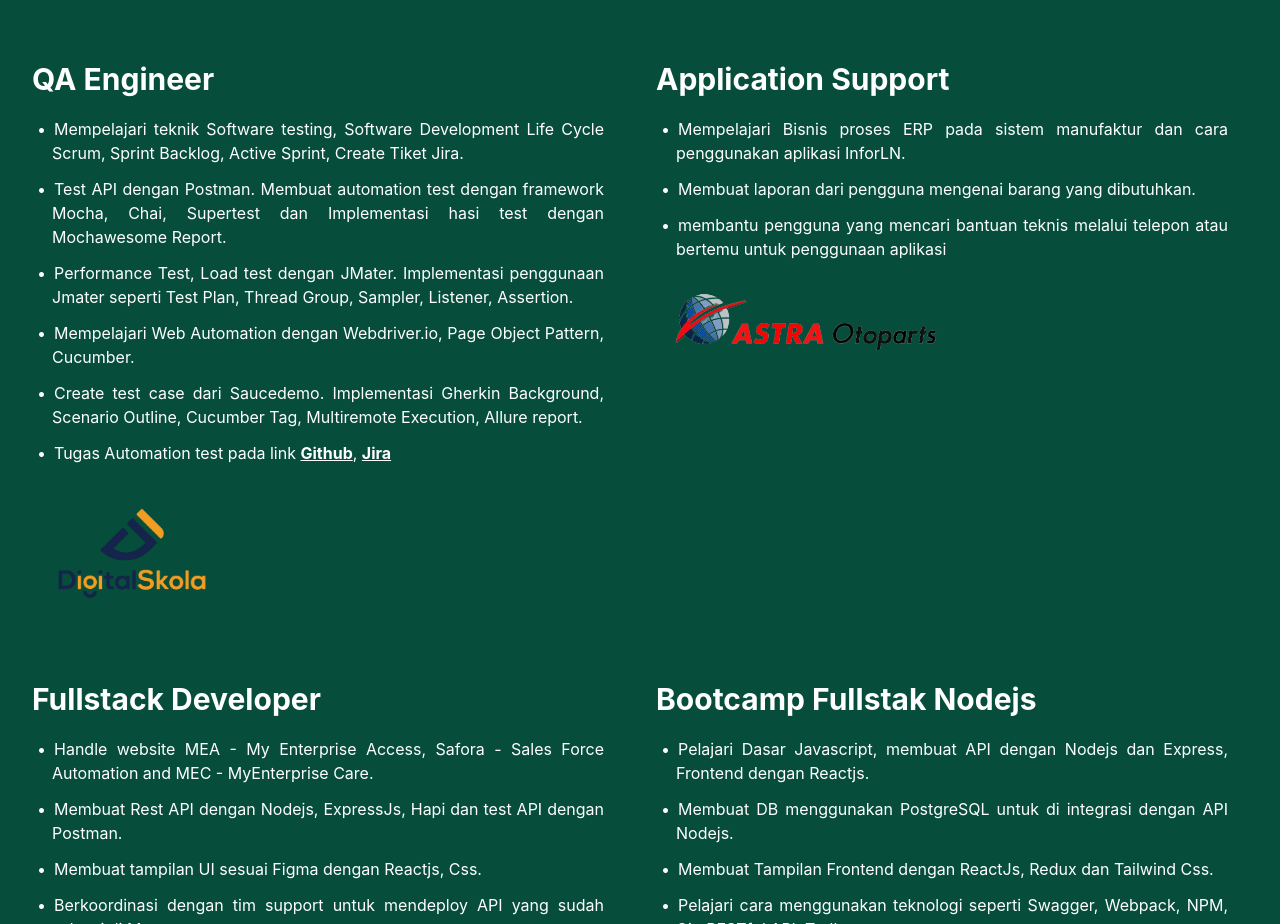
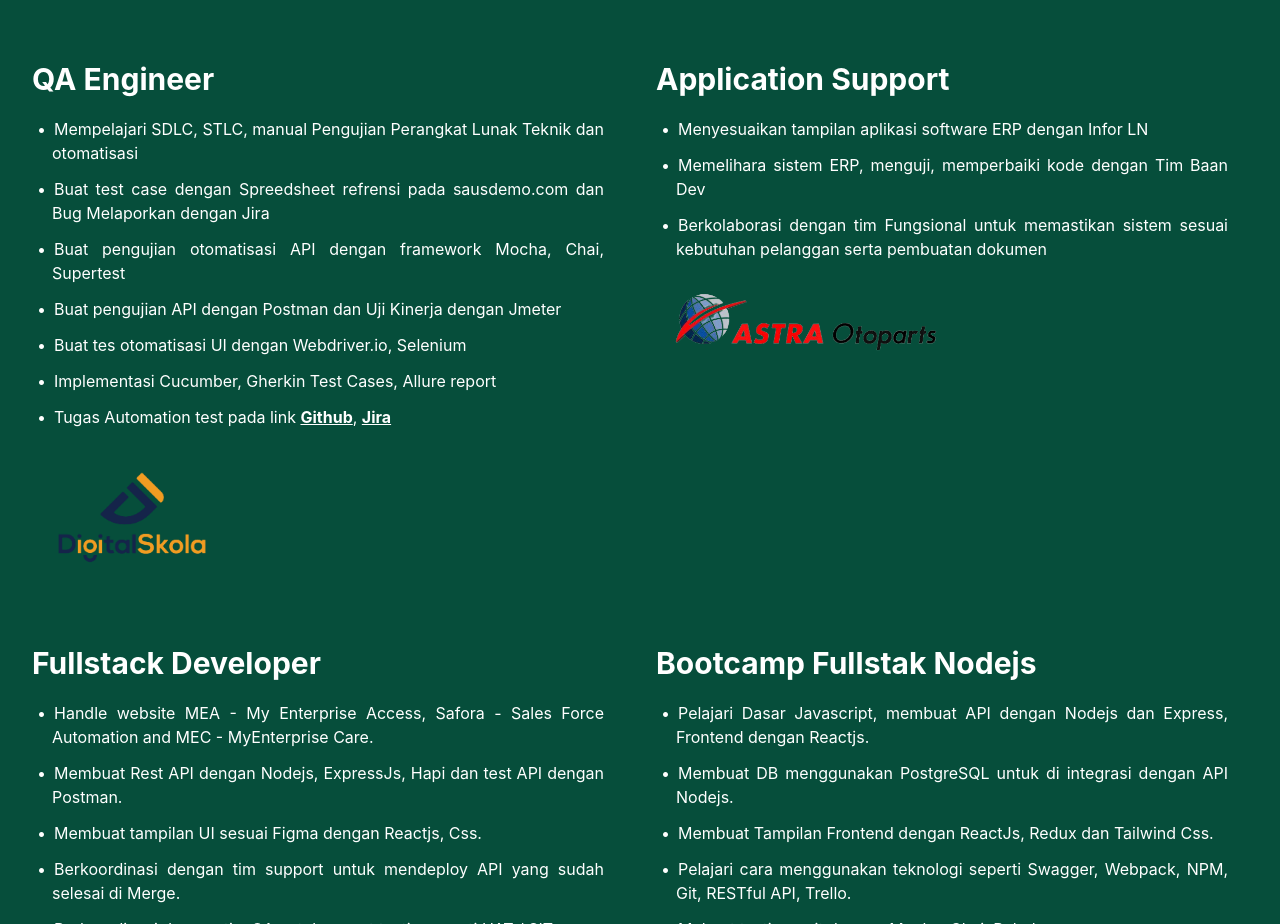
Before and after one commit to RenaldiSetiawan/portfolio-renal-tailwindcss, a website: page index.html in a window 1280 px wide. Shown: the part 2848-3772 px from the top of the page. Drawn offline with Linux system fonts and the light colour scheme.

Commit message:
update-2024

```diff
--- a/index.html
+++ b/index.html
@@ -248,6 +248,14 @@
                         </div>
                     </div>
 
+                    <div class="flex items-center py-2">
+                        <a class="w-9 h-9 mr-3 rounded-full flex justify-center items-center border border-primary">
+                            <img src="dist/img/icon/Selenium.svg"/ style="max-width: 60%;">
+                        </a>
+                       <span class="font-medium text-base text-secondary hover:text-primary max-w-xl">Selenium</span>
+
+                    </div>
+
                 </div>
             </div>
         </div>
@@ -307,14 +315,12 @@
                         <h4 class="font-bold uppercase text-primary text-lg mb-3" style="visibility: hidden;">Tentang Saya</h4>
                         <h2 class="font-bold text-white text-3xl mb-5 max-w-md">QA Engineer</h2>
                         <ol >
-                            <li class="listdot">Mempelajari teknik Software testing, Software Development Life Cycle Scrum, Sprint Backlog, Active Sprint, Create Tiket Jira.
-                            </li>
-                            <li>Test API dengan Postman. Membuat automation test dengan framework Mocha, Chai, Supertest dan Implementasi hasi test dengan Mochawesome Report.</li>
-                            <li>Performance Test, Load test dengan JMater. Implementasi penggunaan Jmater seperti Test Plan, Thread Group, Sampler, Listener, Assertion.</li>
-                            <li>Mempelajari Web Automation dengan Webdriver.io, Page Object Pattern, Cucumber.</li>
-                            <li>Create test case dari <a href="https://www.saucedemo.com/" target="_blank">Saucedemo. </a>
-                                Implementasi Gherkin Background, Scenario Outline, Cucumber Tag, Multiremote Execution, Allure report.
-                            </li>
+                            <li class="listdot">Mempelajari SDLC, STLC, manual Pengujian Perangkat Lunak Teknik dan otomatisasi</li>
+                            <li>Buat test case dengan Spreedsheet refrensi pada sausdemo.com dan Bug Melaporkan dengan Jira</li>
+                            <li>Buat pengujian otomatisasi API dengan framework Mocha, Chai, Supertest</li>
+                            <li>Buat pengujian API dengan Postman dan Uji Kinerja dengan Jmeter</li>
+                            <li>Buat tes otomatisasi UI dengan Webdriver.io, Selenium</li>
+                            <li>Implementasi Cucumber, Gherkin Test Cases, Allure report</li>
                             <li>Tugas Automation test pada link
                                 <a href="https://github.com/RenaldiSetiawan/wdio-cucumber-digitalscola" style="font-weight: bold; text-decoration: underline;" target="_blank">Github</a>,
                                 <a href="https://renal318.atlassian.net/jira/your-work" style="font-weight: bold; text-decoration: underline;" target="_blank">Jira</a>
@@ -334,10 +340,11 @@
                         <h4 class="font-bold uppercase text-primary text-lg mb-3" style="visibility: hidden;">Tentang Saya</h4>
                         <h2 class="font-bold text-white text-3xl mb-5 max-w-md">Application Support</h2>
                         <ol>
-                            <li>Mempelajari Bisnis proses ERP pada sistem manufaktur dan cara penggunakan aplikasi InforLN.
+                            <li>Menyesuaikan tampilan aplikasi software ERP dengan Infor LN
                             </li>
-                            <li>Membuat laporan dari pengguna mengenai barang yang dibutuhkan.</li>
-                            <li>membantu pengguna yang mencari bantuan teknis melalui telepon atau bertemu untuk penggunaan aplikasi</li>
+                            <li>Memelihara sistem ERP, menguji, memperbaiki kode dengan Tim Baan Dev</li>
+                            <li>Berkolaborasi dengan tim Fungsional untuk memastikan sistem sesuai
+                                kebutuhan pelanggan serta pembuatan dokumen</li>
                         </ol>
                         <!-- Logo Section -->
                         <div class="w-full" style="padding-top: 1rem;">
@@ -410,6 +417,13 @@
             </div>
 
             <div class="w-full px-4 flex flex-wrap justify-center">
+                <div class="mb-12 p-4 md:w-1/2">
+                    <span class="font-bold text-lg text-primary mb-2">QA Engineer</span>
+                    <a class="rounded-md shadow-md overflow-hidden" href="dist/img/certificate/c-qa-back.png" target="_blank">
+                        <img src="dist/img/certificate/c-qa.png" alt="" width="w-full" />
+                    </a>
+                </div>
+
                 <div class="mb-12 p-4 md:w-1/2">
                     <span class="font-bold text-lg text-primary mb-2">Software Engineer</span>
                     <a class="rounded-md shadow-md overflow-hidden" href="dist/img/certificate/c1-back.png" target="_blank">
```
Also changed, not shown: dist/img/certificate/c-qa-back.png (added), dist/img/certificate/c-qa.png (added), dist/img/icon/Selenium.svg (added).
